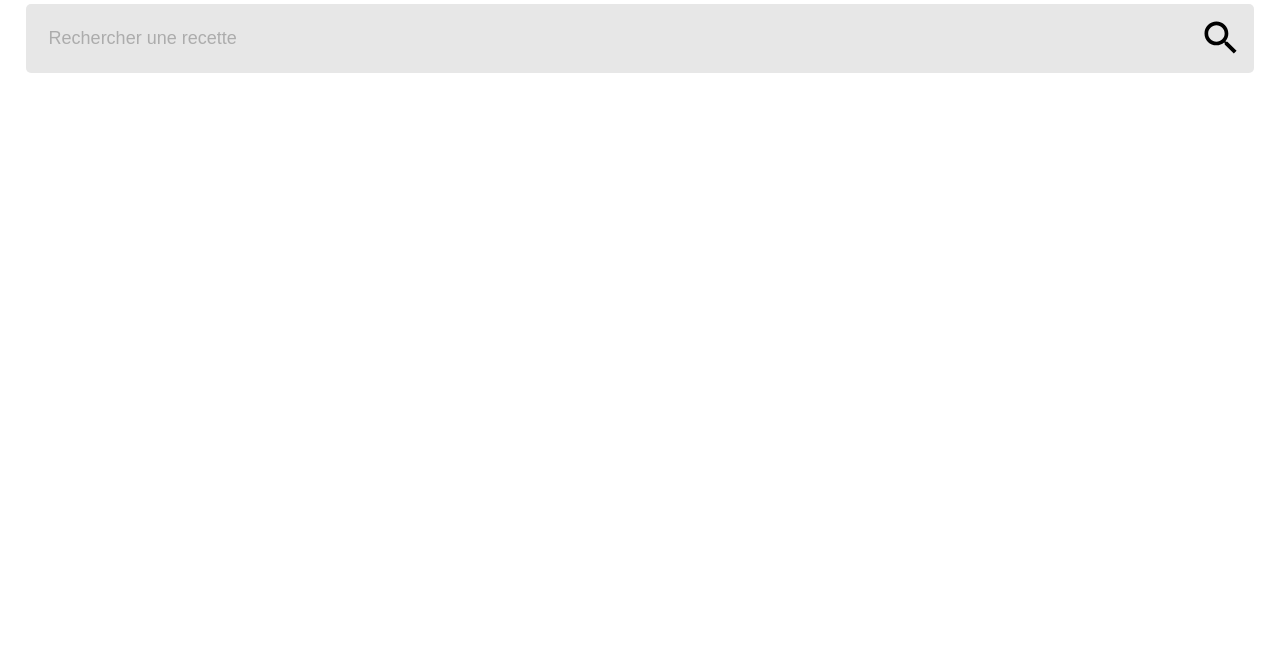
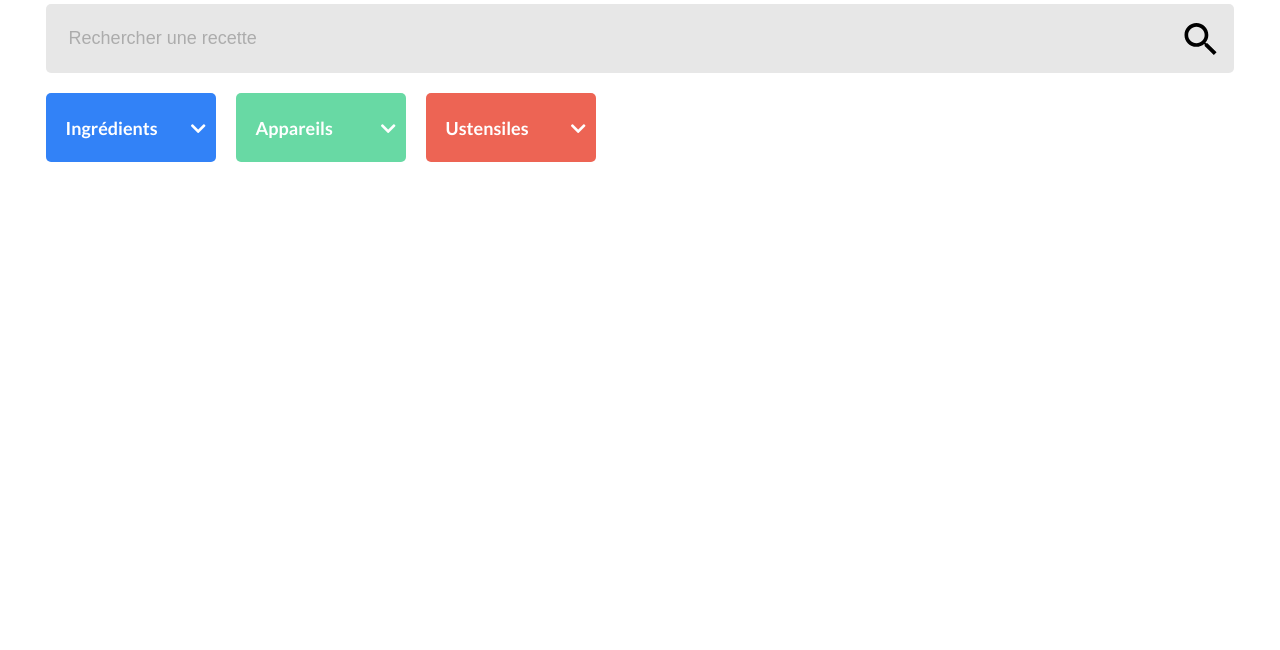
Before and after one commit to 5sensprod/projet7-LesPetitsPlats, a website: page index.html in a window 1280 px wide. Shown: the part 150-800 px from the top of the page. Drawn offline with Linux system fonts and the light colour scheme.

Commit message:
Ajout html/sass des dropdowns

```diff
--- a/index.html
+++ b/index.html
@@ -27,14 +27,57 @@
         <img class="header__logo" src="img/logo/logo.svg" alt="Logo Les Petits Plats" tabindex="0">
         <h1 class="header__title">Les petits plats</h1>
     </header>
+    <!-- page wrapper -->
+    <div class="bloc-page">
+        <!--  Recherche par recette -->
         <form class="search-form search-form--recipes" action="#" method="GET">
             <div class="input-group">
-            <input id="search-input" type="text" class="form-control" name="q" placeholder="Rechercher une recette" required>
+                <input id="search-input" type="text" class="form-control" name="q" placeholder="Rechercher une recette"
+                    required>
                 <label for="search-input" class="search-label">
                     <img src="img/icon-search.svg" alt="search icon" class="search-icon">
                 </label>
             </div>
         </form>
+        <!--  Critères sélectionnés -->
+        <div class="search-criteria">
+        </div>
+        <!--  Recherche par ingrédient, appareil, ustensile -->
+        <div class="dropdown-container">
+            <div class="dropdown">
+                <input type="button" class="dropdown__toggle dropdown__toggle--ingredients" value="Ingrédients">
+                <label for="sort-by-ingredients" class="dropdown__label">
+                    <i class="fas fa-chevron-down dropdown__icon"></i>
+                </label>
+                <ul id="sort-by-ingredients" class="dropdown__menu">
+                    <!-- Liste des ingrédients générée dynamiquement -->
+                </ul>
+            </div>
+
+            <div class="dropdown">
+                <input type="button" class="dropdown__toggle dropdown__toggle--appliances" value="Appareils">
+                <label for="sort-by-appliances" class="dropdown__label">
+                    <i class="fas fa-chevron-down dropdown__icon"></i>
+                </label>
+                <ul id="sort-by-appliances" class="dropdown__menu">
+                    <!-- Liste des appareils générée dynamiquement -->
+                </ul>
+            </div>
+
+            <div class="dropdown">
+                <input type="button" class="dropdown__toggle dropdown__toggle--utensils" value="Ustensiles">
+                <label for="sort-by-utensils" class="dropdown__label">
+                    <i class="fas fa-chevron-down dropdown__icon"></i>
+                </label>
+                <ul id="sort-by-utensils" class="dropdown__menu">
+                    <!-- Liste des ustensiles générée dynamiquement -->
+                </ul>
+            </div>
+        </div>
+
+    </div>
+
+
 </body>
 
 </html>
--- a/scss/blocks/search-recipe.scss
+++ b/scss/blocks/search-recipe.scss
@@ -1,5 +1,4 @@
 .search-form--recipes {
-    padding: 0 2%;
     margin-bottom: map-get($spacing, 'md');
 
     .input-group {
@@ -30,8 +29,10 @@
             }
         }
 
-        .search-label {
+        .search-icon {
             position: absolute;
+            top: 50%;
+            transform: translateY(-50%);
             right: rem(17);
         }
     }
--- a/scss/partials/_custom-mixins.scss
+++ b/scss/partials/_custom-mixins.scss
@@ -28,3 +28,48 @@
     margin-top: map-get($spacing, 'xl');
     margin-bottom: map-get($spacing, 'md');
 }
+
+// Styles pour les dropbox
+@mixin dropdown-base-style {
+    height: 69px;
+    width: 170px;
+    border-radius: 5px;
+    font-family: 'Lato';
+    font-style: normal;
+    font-weight: 700;
+    font-size: 18px;
+    line-height: 22px;
+    color: #FFFFFF;
+}
+
+.dropdown {
+    position: relative;
+
+    .dropdown__toggle {
+        @include dropdown-base-style;
+        text-align: left;
+        padding-left: map-get($spacing, 'md');
+        border: none;
+        // background-color: #D04F4F;
+        &--ingredients {
+            background-color: #3282F7;
+        }
+        &--appliances {
+            background-color: #68D9A4;
+        }
+        &--utensils {
+            background-color: #ED6454;
+        }
+    }
+
+    .dropdown__label {}
+
+    .dropdown__icon {
+        position: absolute;
+        color: white;
+        font-size: rem(17);
+        right: 10px;
+        top: 50%;
+        transform: translateY(-50%);
+    }
+}
--- a/scss/partials/_custom-variables.scss
+++ b/scss/partials/_custom-variables.scss
@@ -24,5 +24,6 @@ $spacing: (
     'md': rem(20),
     'lg': rem(30),
     'xl': rem(40),
-    'xxl': rem(50)
+    'xxl': rem(50),
+    'xxxl': rem(80)
 );
--- a/scss/style.scss
+++ b/scss/style.scss
@@ -16,3 +16,17 @@
 .header {
     @include header;
 }
+
+.bloc-page {
+    display: flex;
+    flex-direction: column;
+    margin: 0 auto;
+    max-width: rem(1240);
+    padding: 0 2%;
+}
+
+.dropdown-container {
+    display: flex;
+    gap: map-get($spacing, 'md');
+    margin-bottom: map-get($spacing, 'xxxl');
+}
```
Also changed, not shown: css/style.css, 1 other file. Lines whose indentation alone changed are shown as unchanged.
